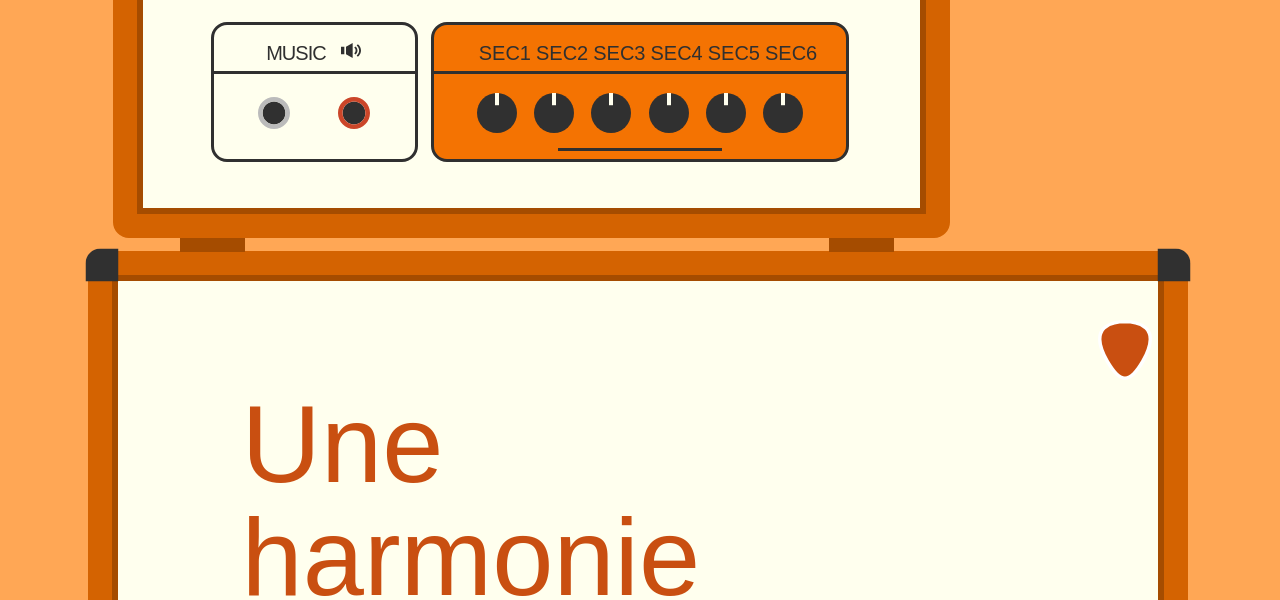
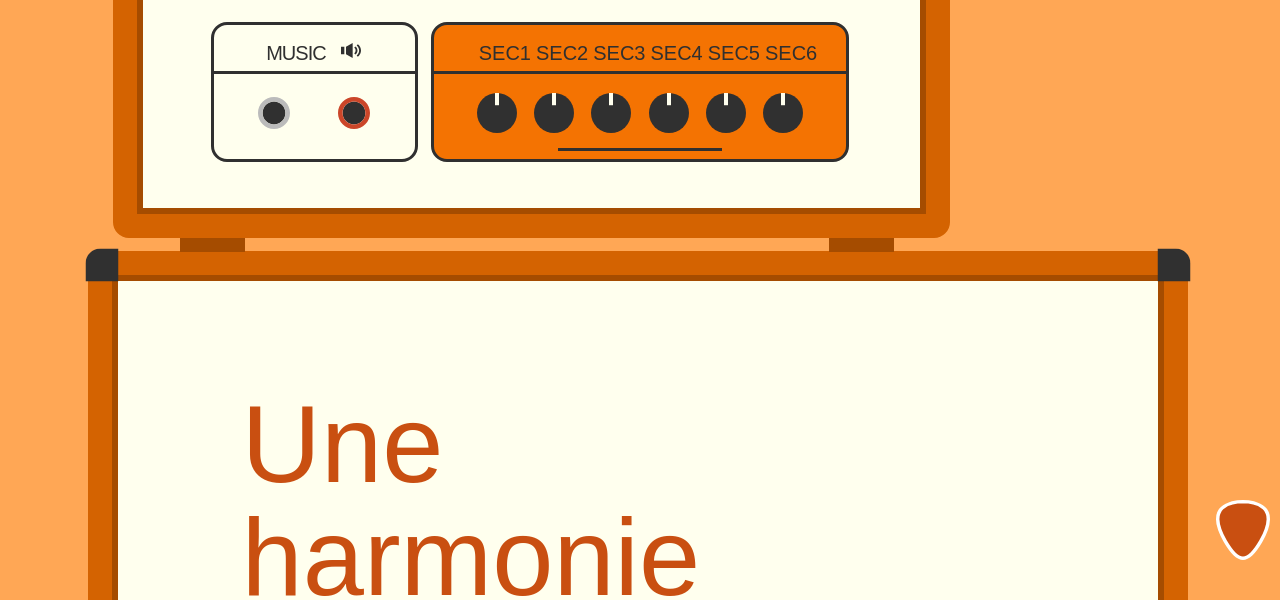
Before and after one commit to NaleDWT/musicollab, a website: page src/index.html in a window 1280 px wide. Shown: the part 200-800 px from the top of the page. Drawn offline with nearby package versions, Linux system fonts and the light colour scheme; files that its build step writes are made by us from their sources; a web font is replaced by a local one.

Commit message:
lastModifJJ

```diff
--- a/src/styles/components/_mediadesktop.scss
+++ b/src/styles/components/_mediadesktop.scss
@@ -854,10 +854,11 @@
     }
 
     .pick{
+        display: block;
         width: 60px;
         height: 60px;
-        bottom: 220px;
-        right: 10%;
+        bottom: 40px;
+        right: 10px;
 
       }
 
@@ -922,6 +923,12 @@
         height: 6vw;
     }
 
+    .pick{
+
+        right: 8%;
+
+      }
+
 }
 
 @media (min-width: 2000px){
@@ -939,4 +946,7 @@
 
     }
 
+
+
+
 }
--- a/src/styles/components/_section.scss
+++ b/src/styles/components/_section.scss
@@ -729,13 +729,11 @@ li a {
 
 
 .pick{
-    cursor: url("../../assets/images/cursoractif.png"), auto !important;
     position: fixed;
     width: 50px;
     height: 50px;
     display: block;
     bottom: 150px;
-    right: 10%;
     transition: transform 0.3s ease;
     background-image: url(../../assets/images/encreup.svg);
     background-size: contain;
@@ -743,8 +741,11 @@ li a {
     font-size: 0;
     transform: rotate(-180deg);
     z-index: 100;
+    display: none;
   }
 
 .actif#pick {
     transform: rotate(0deg);
+    cursor: url("../../assets/images/cursoractif.png"), auto !important;
+
 }
```
